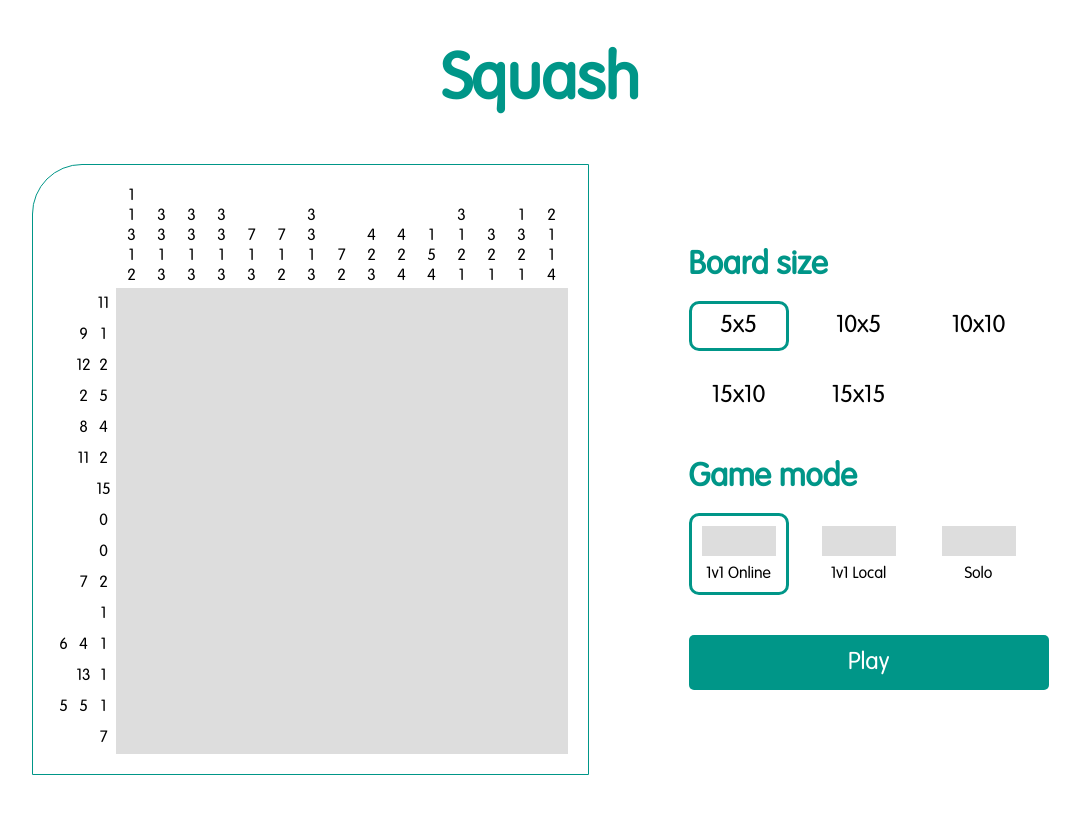
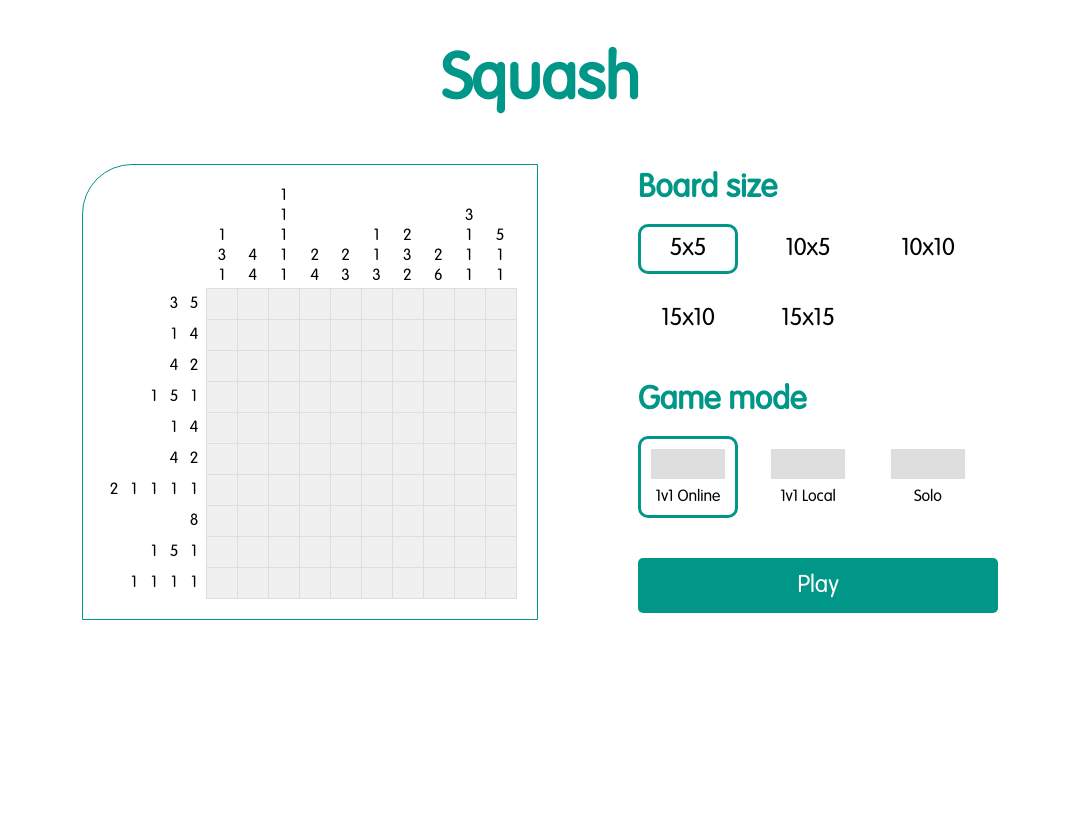
Before and after one commit to WaisKamal/squash, a Vue app: page / in a window 1280 px wide. Shown: the top 814 px of the page, without its empty margins (100-1180 px from the left). Built offline with nearby package versions, Linux system fonts and the light colour scheme.

Commit message:
Added another totally random board generator

```diff
--- a/src/App.vue
+++ b/src/App.vue
@@ -11,8 +11,8 @@ import Dash from "./components/Dash.vue"
 
 let game = reactive({
   boardDimensions: {
-    columns: 15,        // Number of columns
-    height: 15,       // Number of rows
+    rows: 10,
+    columns: 10,
   },
   rowHeaders: [
     [3],
@@ -30,27 +30,34 @@ let game = reactive({
   ],
   boardSizeOptions: config.boardSizeOptions,
   gameModeOptions: config.gameModeOptions,
-  status: "nogame",
-  boardData: undefined // Temporary: board data must be in server
+  boardData: undefined, // Temporary: board data must be in server
+  boardState: {
+    mouseButton: "",
+    selectedCells: [],
+    data: undefined
+  },
+  status: "nogame"
 })
 // Generate board
-let boardConfig = generateBoard(game.boardDimensions.height, game.boardDimensions.columns)
+let boardConfig = generateBoard(game.boardDimensions.rows, game.boardDimensions.columns)
 game.rowHeaders = boardConfig.rowHeaders
 game.columnHeaders = boardConfig.columnHeaders
 // Temporary: board data must be in server
 game.boardData = boardConfig.board
+game.boardState.data = game.boardData.map(row => row.map(cell => 0))
 
 function seekButtonClicked(boardSize) {
   console.log(boardSize)
-  let boardConfig = generateBoard(boardSize.columns, boardSize.height)
-  game.boardDimensions = { columns: boardSize.columns, height: boardSize.height }
+  let boardConfig = generateBoard(boardSize.rows, boardSize.columns)
+  game.boardDimensions = { columns: boardSize.columns, rows: boardSize.rows }
   game.rowHeaders = boardConfig.rowHeaders
   game.columnHeaders = boardConfig.columnHeaders
   // Temporary: board data must be in server
   game.boardData = boardConfig.board
+  game.boardState.data = game.boardData.map(row => row.map(cell => 0))
 }
 
-function generateBoard(rows, columns) {
+function generateBoard2(rows, columns) {
   // The resulting board configuration
   let board = Array(rows)
   let rowHeaders = Array(rows).fill().map(_ => [])
@@ -93,6 +100,57 @@ function generateBoard(rows, columns) {
   }
   return { board, rowHeaders, columnHeaders }
 }
+
+function generateBoard(rows, columns) {
+  // The resulting board configuration
+  let board = Array(rows)
+  let rowHeaders = Array(rows).fill().map(_ => [])
+  let columnHeaders = Array(columns).fill().map(_ => [])
+
+  for (var r = 0; r < rows; r++) {
+    let row = Array(columns)
+    for (var c = 0; c < columns; c++) {
+      row[c] = (Math.random() - 0.4 > 0)
+    }
+    board[r] = row
+  }
+
+  // Generate row headers
+  for (var r = 0; r < rows; r++) {
+    let isFilled = board[r][0]
+    let currentLength = 0
+    for (var c = 0; c < columns; c++) {
+      if (board[r][c] == isFilled) {
+        currentLength++
+      } else {
+        if (isFilled) rowHeaders[r].push(currentLength)
+        currentLength = 1
+        isFilled = !isFilled
+      }
+    }
+    if (isFilled) rowHeaders[r].push(currentLength)
+    if (rowHeaders[r].length == 0) rowHeaders[r] = [0]
+  }
+
+  // Generate column headers
+  for (var c = 0; c < columns; c++) {
+    let isFilled = board[0][c]
+    let currentLength = 0
+    for (var r = 0; r < rows; r++) {
+      if (board[r][c] == isFilled) {
+        currentLength++
+      } else {
+        if (isFilled) columnHeaders[c].push(currentLength)
+        currentLength = 1
+        isFilled = !isFilled
+      }
+    }
+    if (isFilled) columnHeaders[c].push(currentLength)
+    if (columnHeaders[c].length == 0) columnHeaders[c] = [0]
+  }
+
+  return { board, rowHeaders, columnHeaders }
+}
 </script>
 
 <template>
@@ -102,7 +160,8 @@ function generateBoard(rows, columns) {
       :boardData="game.boardData"
       :dimensions="game.boardDimensions"
       :rowHeaders="game.rowHeaders"
-      :columnHeaders="game.columnHeaders" />
+      :columnHeaders="game.columnHeaders"
+      :state="game.boardState" />
     <Dash
       :boardSizeOptions="game.boardSizeOptions"
       :gameModeOptions="game.gameModeOptions"
--- a/src/components/Board.vue
+++ b/src/components/Board.vue
@@ -9,96 +9,86 @@ const data = defineProps({
   dimensions: Object,
   rowHeaders: Array,
   columnHeaders: Array,
-  boardData: Array
-})
-
-// Board state
-const state = reactive({
-  // return {
-    mouseButton: "",   // The clicked mouse button
-    selectedCells: [],
-    // Initialize board cells to zero
-    // 0: not filled, 1: affirmed, 2: crossed
-    data: data.boardData.map(row => row.map(cell => 0))
-  // }
+  boardData: Array,
+  state: Object
 })
 
 // Board grid configuration
 const boardStyle = computed(() => {
   return {
-    "grid-template-columns": `repeat(${data.dimensions.width}, auto)`
+    "grid-template-columns": `repeat(${data.dimensions.columns}, auto)`
   }
 })
 
 function cellPressed(e) {
   if (e.which == 1) {
-    state.mouseButton = "left"
+    data.state.mouseButton = "left"
   } else if (e.which == 3) {
-    state.mouseButton = "right"
+    data.state.mouseButton = "right"
   }
   let row = Number(e.target.getAttribute("data-row"))
   let column = Number(e.target.getAttribute("data-column"))
   // Set selected cells
-  state.selectedCells.push({ row, column })
+  data.state.selectedCells.push({ row, column })
 }
 
 function cellReleased(e) {
   // Apply action first
   // NOTE: does not apply penalties
   let index = 0
-  state.selectedCells.forEach((cell) => {
-    if (state.data[cell.row][cell.column] == 0) {
+  data.state.selectedCells.forEach((cell) => {
+    if (data.state.data[cell.row][cell.column] == 0) {
       setTimeout(() => {
-        state.data[cell.row][cell.column] = data.boardData[cell.row][cell.column] ? 1 : 2
+        data.state.data[cell.row][cell.column] = data.boardData[cell.row][cell.column] ? 1 : 2
       }, index++ * 100)
     }
   })
   // Clear selected cells
-  state.selectedCells = []
+  data.state.selectedCells = []
 }
 
 function cellHovered(e) {
   let row = Number(e.target.getAttribute("data-row"))
   let column = Number(e.target.getAttribute("data-column"))
-  if (state.selectedCells.length > 0) {
-    let startRow = state.selectedCells[0].row
-    let startColumn = state.selectedCells[0].column
+  if (data.state.selectedCells.length > 0) {
+    let startRow = data.state.selectedCells[0].row
+    let startColumn = data.state.selectedCells[0].column
     let vDist = Math.abs(row - startRow)
     let hDist = Math.abs(column - startColumn)
-    state.selectedCells = []
+    data.state.selectedCells = []
     // Populate the selected cells array
     if (vDist > hDist) {
       let direction = row > startRow ? 1 : -1
       for (var i = startRow; i != row + direction; i += direction) {
-        state.selectedCells.push({ row: i, column: startColumn })
+        data.state.selectedCells.push({ row: i, column: startColumn })
       }
     } else {
       let direction = column > startColumn ? 1 : -1
       for (var i = startColumn; i != column + direction; i += direction) {
-        state.selectedCells.push({ row: startRow, column: i })
+        data.state.selectedCells.push({ row: startRow, column: i })
       }
     }
   }
 }
 
 function mouseLeftBoardGrid() {
-  state.selectedCells = []
+  data.state.selectedCells = []
 }
 
 // Utility function that takes array of cells and cell number (starting at 1)
 // and outputs whether the cell exists in the array
 function cellExists(arr, cellOrder) {
-  let row = Math.floor((cellOrder - 1) / data.dimensions.width)
-  let column = (cellOrder - 1) % data.dimensions.width
+  let row = Math.floor((cellOrder - 1) / data.dimensions.columns)
+  let column = (cellOrder - 1) % data.dimensions.columns
   return arr.filter(cell => cell.row == row && cell.column == column).length > 0
 }
 
 // Utility function to decide Cell class based on board state
 function getCellClass(cellOrder) {
-  let row = Math.floor((cellOrder - 1) / data.dimensions.width)
-  let column = (cellOrder - 1) % data.dimensions.width
+  let row = Math.floor((cellOrder - 1) / data.dimensions.columns)
+  let column = (cellOrder - 1) % data.dimensions.columns
   let classes = ["", "affirmed", "crossed"]
-  return classes[state.data[row][column]]
+  return classes[data.state.data[row][column]]
 }
 </script>
 
@@ -111,10 +101,10 @@ function getCellClass(cellOrder) {
       @mouseleave="mouseLeftBoardGrid"
       @contextmenu.prevent="">
       <Cell
-        v-for="i in data.dimensions.width * data.dimensions.height"
-        :class="[cellExists(state.selectedCells, i) ? state.mouseButton == 'left' ? 'marked' : 'unmarked' : '', getCellClass(i)]"
-        :data-row="Math.floor((i - 1) / data.dimensions.width)"
-        :data-column="(i - 1) % data.dimensions.width"
+        v-for="i in data.dimensions.columns * data.dimensions.rows"
+        :class="[cellExists(data.state.selectedCells, i) ? data.state.mouseButton == 'left' ? 'marked' : 'unmarked' : '', getCellClass(i)]"
+        :data-row="Math.floor((i - 1) / data.dimensions.columns)"
+        :data-column="(i - 1) % data.dimensions.columns"
         @mousedown="cellPressed"
         @mouseup="cellReleased"
         @mouseover="cellHovered"
--- a/src/components/Dash.vue
+++ b/src/components/Dash.vue
@@ -12,8 +12,8 @@ const emit = defineEmits(["seek"])
 
 let seekOptions = reactive({
   boardSize: {
-    width: 5,
-    height: 5
+    columns: 5,
+    rows: 5
   },
   gameMode: "dual-online" // { "solo", "dual-online", "dual-local" }
 })
@@ -23,8 +23,8 @@ function seekButtonClicked() {
 }
 
 // Utility function to select board size
-function selectBoardSize(width, height) {
-  seekOptions.boardSize = { width, height }
+function selectBoardSize(columns, rows) {
+  seekOptions.boardSize = { columns, rows }
 }
 
 // Utiliy function to select game mode
@@ -33,8 +33,8 @@ function selectGameMode(mode) {
 }
 
 // Utility function to check whether a board size option is the selected one
-function isBoardSizeSelected(width, height) {
-  return width == seekOptions.boardSize.width && height == seekOptions.boardSize.height
+function isBoardSizeSelected(columns, rows) {
+  return columns == seekOptions.boardSize.columns && rows == seekOptions.boardSize.rows
 }
 
 // Utility function to check whether a game mode option is the selected one
@@ -49,9 +49,9 @@ function isGameModeSelected(mode) {
     <div class="board-size-options">
       <BoardSizeOption
         v-for="option in props.boardSizeOptions"
-        :class="isBoardSizeSelected(option.width, option.height) ? 'selected' : ''"
-        @click="selectBoardSize(option.width, option.height)">
-        {{ `${option.width}x${option.height}` }}
+        :class="isBoardSizeSelected(option.columns, option.rows) ? 'selected' : ''"
+        @click="selectBoardSize(option.columns, option.rows)">
+        {{ `${option.columns}x${option.rows}` }}
       </BoardSizeOption>
     </div>
     <h3>Game mode</h3>
--- a/src/config.json
+++ b/src/config.json
@@ -1,10 +1,10 @@
 {
   "boardSizeOptions": [
-    { "width": 5, "height": 5 },
-    { "width": 10, "height": 5 },
-    { "width": 10, "height": 10 },
-    { "width": 15, "height": 10 },
-    { "width": 15, "height": 15 }
+    { "columns": 5, "rows": 5 },
+    { "columns": 10, "rows": 5 },
+    { "columns": 10, "rows": 10 },
+    { "columns": 15, "rows": 10 },
+    { "columns": 15, "rows": 15 }
   ],
   "gameModeOptions": [
     { "label": "1v1 Online", "value": "dual-online" },
```
